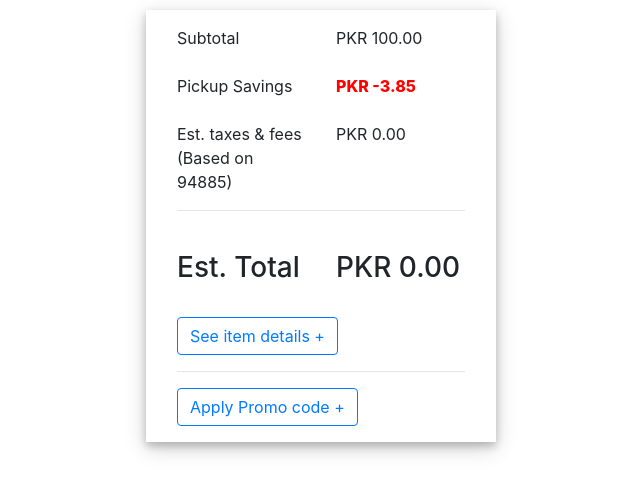
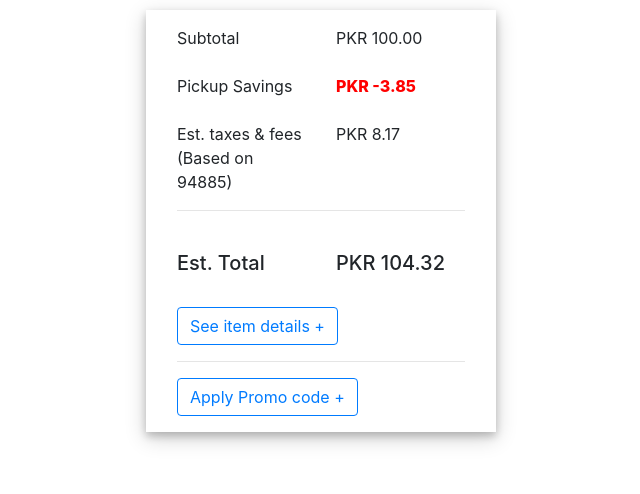
Before and after one commit to Muhibullah-09/react-redux-shoping-cart, a React (Create React App) app: page / in a window 1280 px wide. Shown: the top 494 px of the page, without its empty margins (319-959 px from the left). Built offline with nearby package versions, Linux system fonts and the light colour scheme.

Commit message:
added function in components

```diff
--- a/src/App.js
+++ b/src/App.js
@@ -18,6 +18,16 @@ export default class App extends Component {
       DisablePromoButton: false
     };
   }
+  componentDidMount = () => {
+    this.setState({
+      Taxes: (this.state.Total + this.state.PickupSavings) * 0.085
+    },
+      function () {
+        this.setState({
+          EstimatedTotal: this.state.Total + this.state.PickupSavings + this.state.Taxes
+        })
+      });
+  };
   render() {
     return (
       <div className="container">
@@ -29,7 +39,7 @@ export default class App extends Component {
             <br />
             <TaxesFees taxes={this.state.Taxes.toFixed(2)} />
             <hr /><br />
-            <EstimatedTotal price={this.state.EstimatedTotal.toFixed(2)} /><br />
+            <EstimatedTotal total={this.state.EstimatedTotal.toFixed(2)} /><br />
             <ItemDetails price={this.state.EstimatedTotal.toFixed(2)} />
             <hr />
             <PromoCode
--- a/src/components/EstimatedTotal/EstimatedTotal.js
+++ b/src/components/EstimatedTotal/EstimatedTotal.js
@@ -6,10 +6,10 @@ export default class EstimatedTotal extends Component {
         return (
             <Row>
                 <Col md={6}>
-                    <h3>Est. Total</h3>
+                    <h5>Est. Total</h5>
                 </Col>
                 <Col md={6}>
-                    <h3>{`PKR ${this.props.price}`}</h3>
+                    <h5>{`PKR ${this.props.total}`}</h5>
                 </Col>
             </Row>
         )
```
